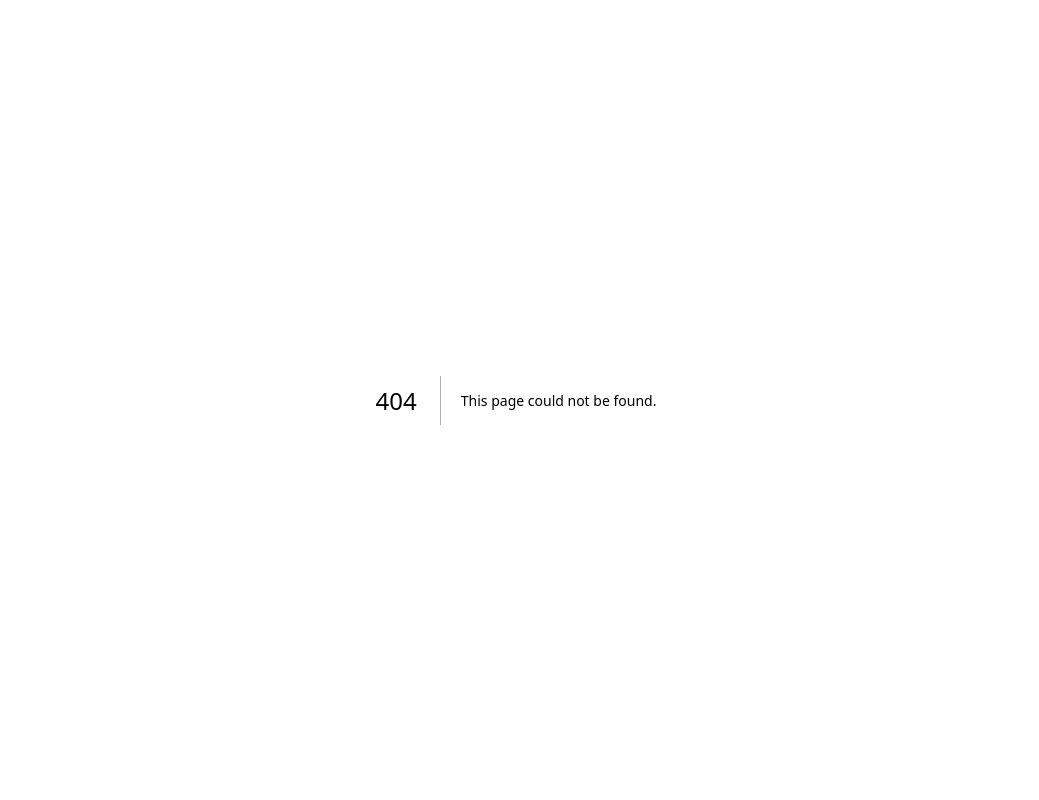
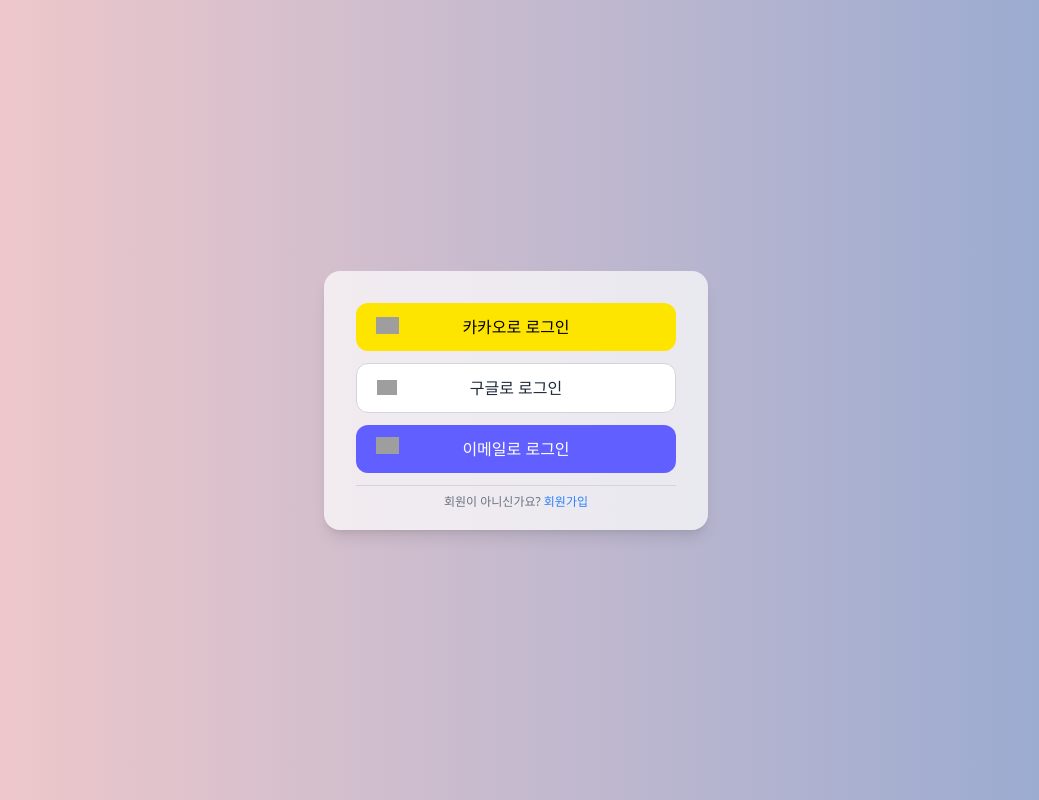
Before and after one commit to gahyeon1022/AIL-ways, a Next.js app in the folder apps/frontend/: page /login in a window 1280 px wide. Before the commit this address had no page. Shown: the whole page, without its empty margins (124-1163 px from the left). Built offline with nearby package versions, Linux system fonts and the light colour scheme; grey boxes are pictures that could not be loaded.

Commit message:
feat : 로그인 화면 구현

```diff
--- /dev/null
+++ b/apps/frontend/src/app/login/page.tsx
@@ -0,0 +1,41 @@
+import Link from "next/link";
+import Image from "next/image";
+
+export default function LoginPage() {
+  return (
+    <div className="bg-white/70 p-8 rounded-2xl shadow-lg text-center w-full max-w-sm">
+      <div className="grid gap-3">
+        <Link
+          href="/auth/kakao" // /api/auth/signin/kakao, 직접 구현이면 백엔드 시작점으로 변경
+          className="relative flex item-center w-full justify-center rounded-xl px-4 py-3 font-medium bg-[#FEE500] text-black hover:brightness-95 transition inline-block">
+          <Image src="/kakao_logo.png" alt="Kakao" width={23} height={23} className="absolute left-5 top-3.5"/>
+          <span className="leading-none">카카오로 로그인</span>
+        </Link>
+
+        <Link
+          href="/auth/google" // /api/auth/signin/google 로 변경
+          className="relative flex item-center justify-center w-full rounded-xl px-4 py-3 font-medium bg-white text-gray-800 border border-gray-300 hover:bg-gray-50 transition inline-block">
+          <Image src="/google_logo.png" alt="google" width={20} height={20} className="absolute left-5 top-4"/>
+          <span className="leading-none">구글로 로그인</span>
+        </Link>
+
+        <Link
+          href="/login" // ← 이메일 회원가입 경로로 변경해야함.
+          className="relative flex item-center justify-center w-full rounded-xl px-4 py-3 font-medium bg-indigo-500 text-white hover:bg-indigo-500 transition inline-block">
+          <Image src="/letter.png" alt="letter" width={23} height={23} className="absolute left-5 top-3"/>
+          이메일로 로그인
+        </Link>
+
+        <div className="h-[1px] bg-gray-300"/>
+        <div className="relative">
+          <span className="absolute left-1/2 -translate-x-1/2 -top-1 text-xs text-gray-500 rounded">
+            회원이 아니신가요?{" "}
+              <Link href="/signup" className="text-blue-500 hover:underline">
+                회원가입
+              </Link>
+          </span>
+        </div>
+      </div>
+    </div>
+  );
+}
```
